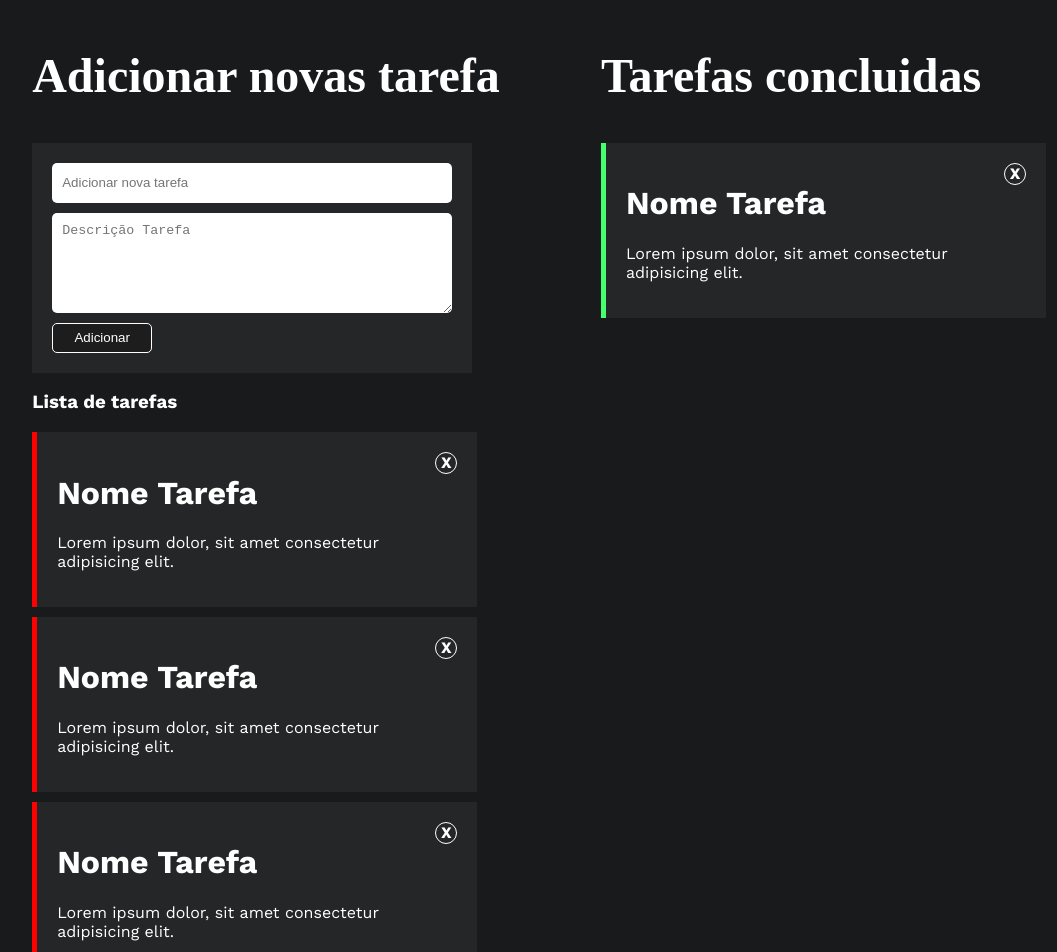
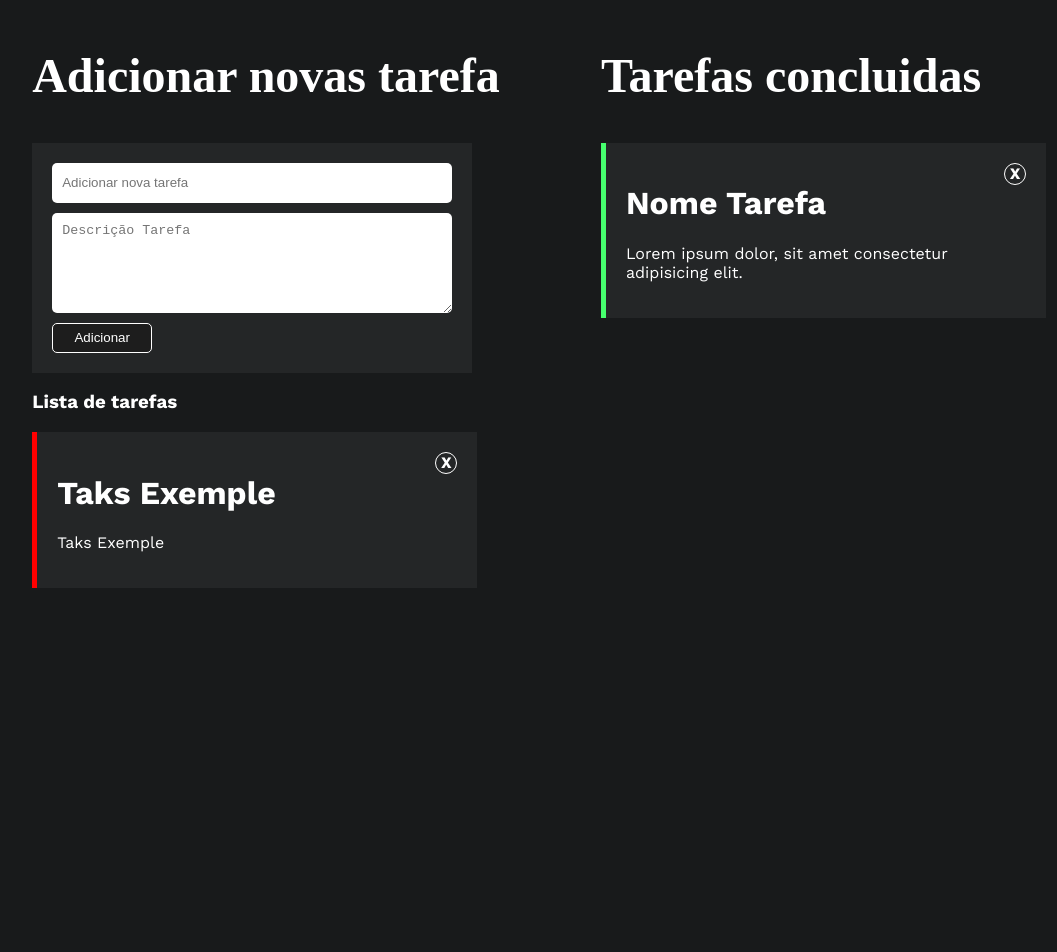
Before and after one commit to hudsoncarolinodev/todo-list, a Vue app: page / in a window 1280 px wide. Shown: the top 952 px of the page, without its empty margins (39-1096 px from the left). After the commit the page ends 816 px from the top, so only its background shows below. Built offline with nearby package versions, Linux system fonts and the light colour scheme; a web font is replaced by a local one.

Commit message:
listando tasks

```diff
--- a/src/components/FormularioAdicionarTarefa.vue
+++ b/src/components/FormularioAdicionarTarefa.vue
@@ -14,16 +14,17 @@ export default {
         }
     },
     methods:{
-        getNewTask(){
-
+        getNewTask(taks){
+            this.$emit("newTask", taks)
         },
         getTaskValidation(){
             const inputValue = this.$el.querySelector("input").value
-            const textValue = this.$el.querySelector("textarea").value
+            const textValue  = this.$el.querySelector("textarea").value
 
             if(inputValue.trim() !== "" && textValue.trim() !== ""){
                 this.task.name         = inputValue
                 this.task.descripition = textValue
+                this.getNewTask(this.task)
                 this.limparInputs()
             }else{
                 this.error()
@@ -37,14 +38,6 @@ export default {
             this.$el.querySelector("textarea").value = ""
         },
     },
-    watch:{
-        task(novo){
-            console.log(novo)
-
-        }
-    }
-
-
 }
 </script>
 
--- a/src/components/ListaTarefas.vue
+++ b/src/components/ListaTarefas.vue
@@ -1,26 +1,39 @@
 <template>
   <ul>
-    <li>
+    <li v-for="(newTask,i) in listTasks" v-bind:key="i">
         <span>X</span>
-        <h1>Nome Tarefa</h1>
-        <p>Lorem ipsum dolor, sit amet consectetur adipisicing elit.</p>
-    </li>
-        <li>
-        <span>X</span>
-        <h1>Nome Tarefa</h1>
-        <p>Lorem ipsum dolor, sit amet consectetur adipisicing elit.</p>
-    </li>
-        <li>
-        <span>X</span>
-        <h1>Nome Tarefa</h1>
-        <p>Lorem ipsum dolor, sit amet consectetur adipisicing elit.</p>
+        <h1>{{newTask.name}}</h1>
+        <p>{{newTask.name}}</p>
     </li>
 </ul>
 </template>
 
 <script>
 export default {
+  props:['newListTasks'],
+  data(){
+      return{
+          listTasks:[
+            {
+                name:"Taks Exemple",
+                descripition:"Lorem ipsum dolor, sit amet consectetur adipisicing elit."
+            }]
+      }
+  },
+  methods:{
+     limparLista(){
+         this.$el.querySelectorAll("li").forEach(element => {
+             element.remove()
+         });
+         console.log(this.$el.querySelectorAll("li"))
+     }
+  },
+   watch:{
+        newListTasks(){
 
+          this.listTasks = this.newListTasks
+        }
+    }
 }
 </script>
 
--- a/src/components/ListaTarefasConcluidas.vue
+++ b/src/components/ListaTarefasConcluidas.vue
@@ -9,6 +9,7 @@
 </template>
 
 <script>
+
 export default {
 
 }
--- a/src/views/Home.vue
+++ b/src/views/Home.vue
@@ -2,9 +2,9 @@
   <div class="home">
     <div class="app_content">
       <h2>Adicionar novas tarefa</h2>
-      <FormularioAdicionarTarefa />
+      <FormularioAdicionarTarefa @newTask = "pushNewTask($event)" />
       <h3>Lista de tarefas</h3>
-      <ListaTarefas />
+      <ListaTarefas v-bind:newListTasks="listTasks" />
     </div>
 
     <div class="app_content">
@@ -26,5 +26,15 @@ export default {
     ListaTarefas,
     FormListaTarefasConcluidasulario
   },
+  data(){
+    return{
+      listTasks:[]
+    }
+  },
+  methods:{
+    pushNewTask(newTask){
+      this.listTasks.push(newTask)
+    }
+  }
 }
 </script>
```
